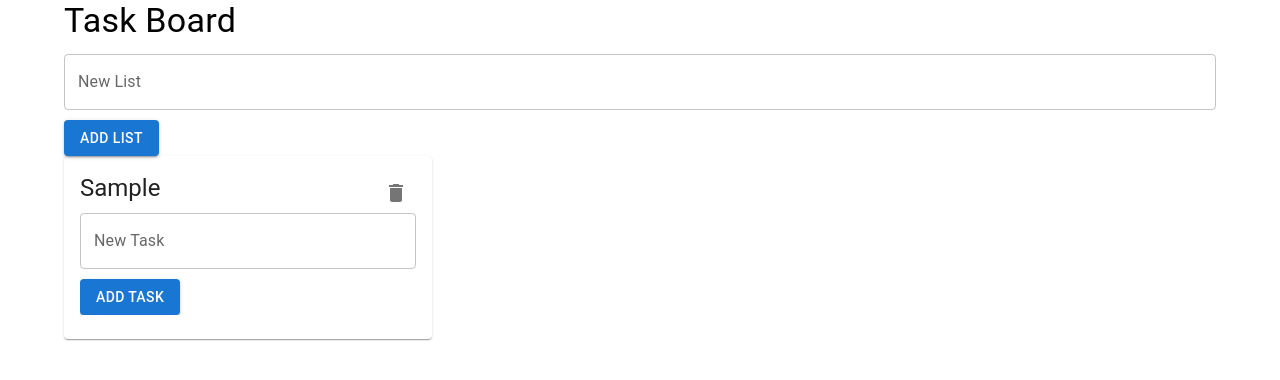
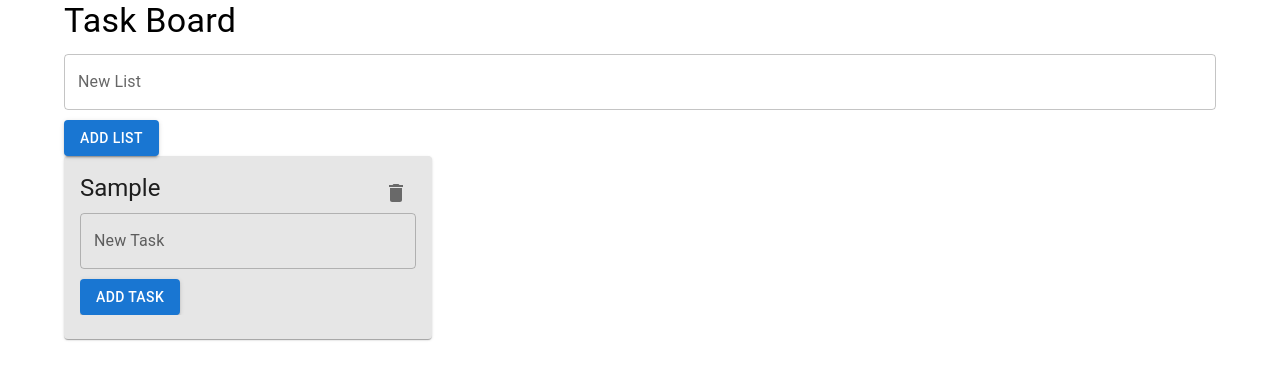
Before and after one commit to Hakai17/todo-app, a React (Create React App) app: page / in a window 1280 px wide. Both pictures are taken after typing "Sample" into the empty fields and a click on the button "ADD LIST". Shown: the top 380 px of the page. Built offline with nearby package versions, Linux system fonts and the light colour scheme; the HTML template or start-up script is replaced by a standard one.

Commit message:
initial styling of components

```diff
--- a/src/components/TaskItem.tsx
+++ b/src/components/TaskItem.tsx
@@ -40,7 +40,7 @@ const TaskItem: React.FC<Props> = ({ task, listId, updateTask, deleteTask }) =>
 
   return (
     <>
-      <ListItem>
+      <ListItem style={{ backgroundColor: '#f5f5f5', marginBottom: '10px' }}>
         <ListItemText primary={task.text} secondary={task.description} />
         <IconButton onClick={handleEdit}>
           <EditIcon />
--- a/src/components/TaskList.tsx
+++ b/src/components/TaskList.tsx
@@ -52,7 +52,7 @@ const TaskList: React.FC<Props> = ({ list, addTask, updateTask, deleteTask, togg
   };
 
   return (
-    <Card>
+    <Card style={{ backgroundColor: '#e6e6e6', marginBottom: '20px' }}>
       <CardContent>
         <Grid container alignItems="center" justifyContent="space-between">
           <Grid item>
```
